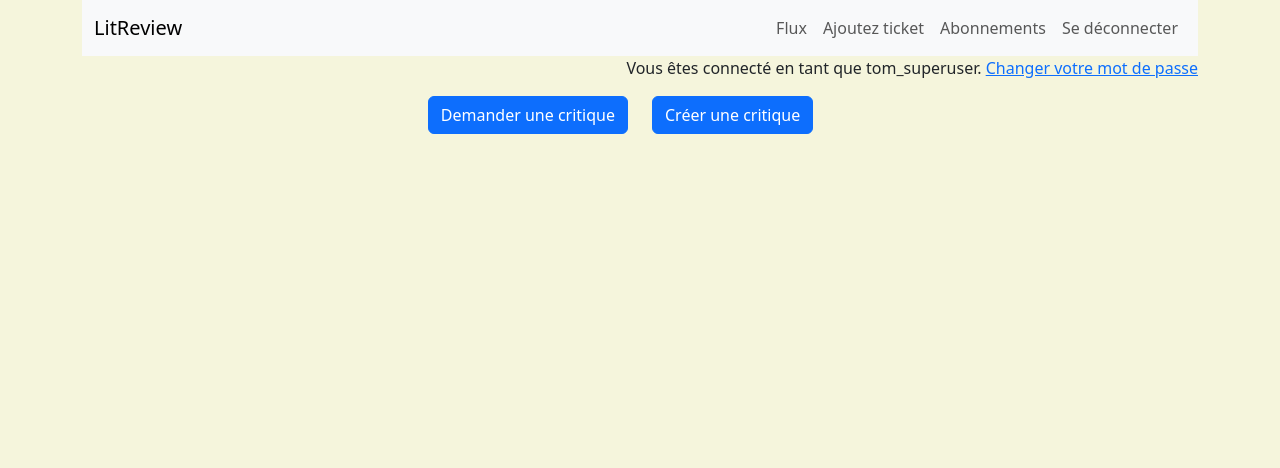
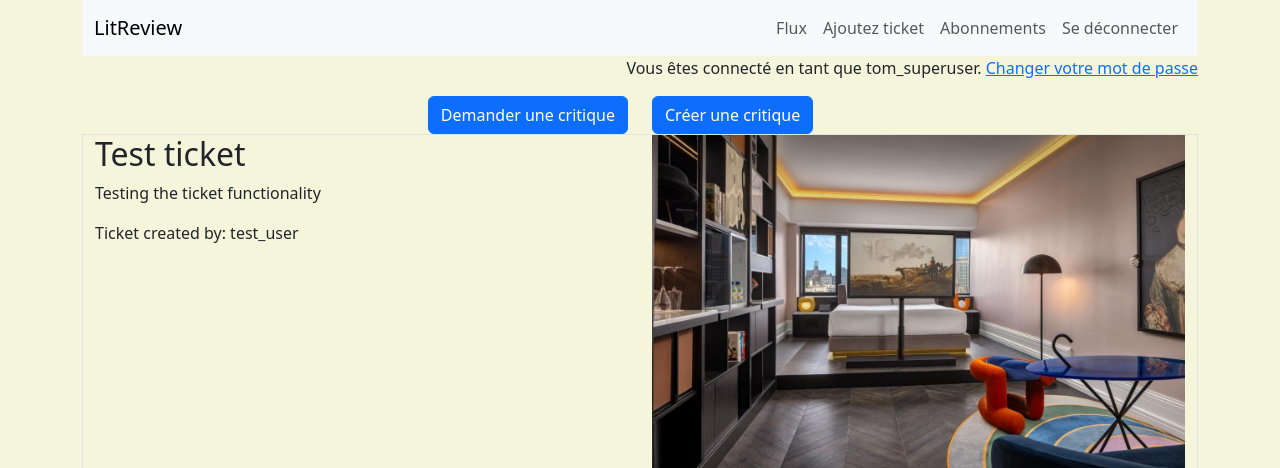
Before and after one commit to zolatso/ocp9, a Django app: page /home/ in a window 1280 px wide. Shown: the top 468 px of the page. Run offline with Django 5.2, Linux system fonts and the light colour scheme; a user stored in the database is signed in; data comes from the database, SQL or seed files in the repository; both versions use the stored data as it was after the commit.

Commit message:
testing flux ticket display

```diff
--- a/litrevu/flux/templates/flux/home.html
+++ b/litrevu/flux/templates/flux/home.html
@@ -9,5 +9,17 @@
                 <a class="btn btn-primary" href="" role="button">Créer une critique</a>
             </div>
         </div>
+        {% for ticket in tickets %}
+        <div class="row border">
+            <div class="col">
+                <h2>{{ ticket.title }}</h2>
+                <p>{{ ticket.description}}</p>
+                <p>Ticket created by: {{ ticket.user }}</p>
+            </div>
+            <div class="col">
+                <img src="{{ ticket.image.url }}" class="img-fluid">
+            </div>
+        </div>
+        {% endfor %}
     </div>
 {% endblock content %}
--- a/litrevu/flux/views.py
+++ b/litrevu/flux/views.py
@@ -4,4 +4,6 @@ from .models import Ticket, Review
 
 @login_required
 def home(request):
-    return render(request, 'flux/home.html')
+    tickets = Ticket.objects.order_by("time_created")
+    context = {"tickets" : tickets}
+    return render(request, 'flux/home.html', context)
--- a/litrevu/litrevu/settings.py
+++ b/litrevu/litrevu/settings.py
@@ -11,6 +11,7 @@ https://docs.djangoproject.com/en/5.2/ref/settings/
 """
 
 from pathlib import Path
+import os
 
 # Build paths inside the project like this: BASE_DIR / 'subdir'.
 BASE_DIR = Path(__file__).resolve().parent.parent
@@ -130,3 +131,6 @@ AUTH_USER_MODEL = 'authenticate.User'
 LOGIN_URL = 'login'
 LOGIN_REDIRECT_URL = 'home'
 #LOGOUT_REDIRECT_URL = LOGIN_URL
+
+MEDIA_URL = '/media/'
+MEDIA_ROOT = os.path.join(BASE_DIR, 'media')
--- a/litrevu/litrevu/urls.py
+++ b/litrevu/litrevu/urls.py
@@ -20,6 +20,8 @@ from django.contrib.auth.views import (
 from django.urls import path
 import flux.views
 import authenticate.views
+from django.conf import settings
+from django.conf.urls.static import static
 
 urlpatterns = [
     path('admin/', admin.site.urls),
@@ -39,3 +41,6 @@ urlpatterns = [
     path('home/', flux.views.home, name='home'),
     path('sign_up/', authenticate.views.sign_up, name='sign_up')
 ]
+
+if settings.DEBUG:
+    urlpatterns += static(settings.MEDIA_URL, document_root=settings.MEDIA_ROOT)
```
Also changed, not shown: litrevu/db.sqlite3, litrevu/media/182156705_Aerial-Sunset_3000x1999-scaled.jpg (renamed from litrevu/182156705_Aerial-Sunset_3000x1999-scaled.jpg), litrevu/media/chambre.jpg (added), 2 other files.
